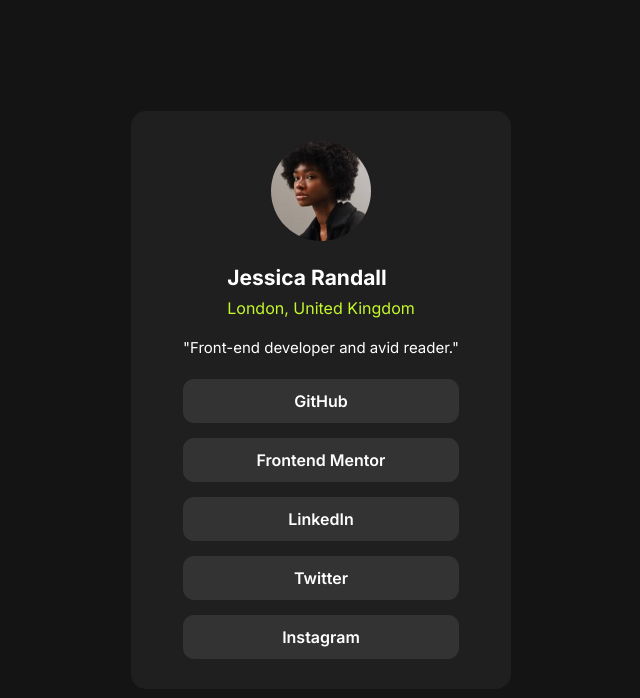
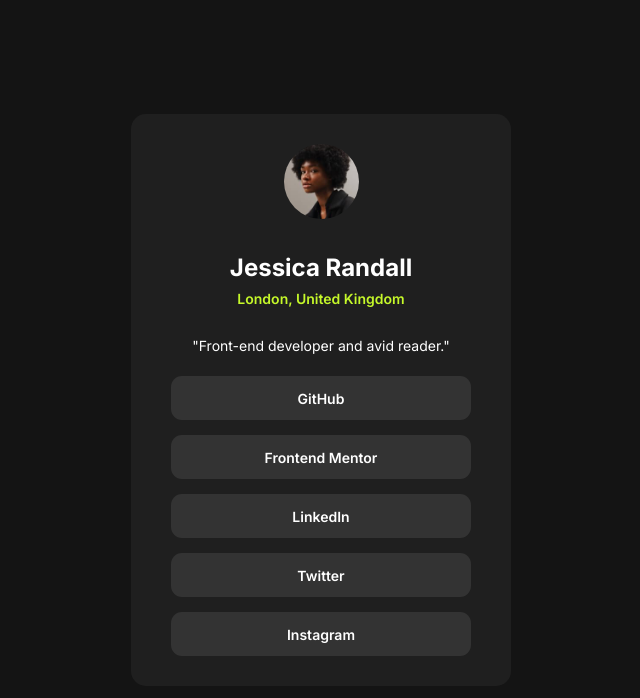
Before and after one commit to Talika-Bajaj/Social-Links-Profile, a plain HTML site: page index.html in a window 1280 px wide. Shown: the whole page, without its empty margins (319-959 px from the left). Drawn offline with Linux system fonts and the light colour scheme.

Commit message:
Update files

```diff
--- a/index.html
+++ b/index.html
@@ -1,16 +1,17 @@
 <!DOCTYPE html>
 <html lang="en">
+
 <head>
   <meta charset="UTF-8">
-  <meta name="viewport" content="width=device-width, initial-scale=1.0"> <!-- displays site properly based on user's device -->
+  <meta name="viewport" content="width=device-width, initial-scale=1.0">
+  <!-- displays site properly based on user's device -->
 
   <link rel="icon" type="image/png" sizes="32x32" href="./assets/images/favicon-32x32.png">
   <link rel="stylesheet" href="style.css">
+  <title>Social links profile</title>
 
-  <title>Frontend Mentor | Social links profile</title>
+</head>
 
-  <!-- Feel free to remove these styles or customise in your own stylesheet 👍 -->
-</head>
 <body>
   <main>
 
@@ -18,15 +19,17 @@
       <div class="info">
 
         <div class="img">
-          <img src="assets/images/avatar-jessica.jpeg" height="100" alt="">
+          <img src="assets/images/avatar-jessica.jpeg" alt="avatar-jessica">
         </div>
+
         <div class="heading">
           <h2 class="name">Jessica Randall</h2>
           <h3 class="place">London, United Kingdom</h3>
         </div>
+
         <div class="para">
           <p class="p1">"Front-end developer and avid reader."</p>
-          <div class="links">
+
           <ul class="list">
             <li><a>GitHub</a></li>
             <li><a>Frontend Mentor</a></li>
@@ -35,10 +38,12 @@
             <li><a>Instagram</a></li>
           </ul>
         </div>
+
       </div>
     </div>
-    </div>
+
   </main>
 
 </body>
+
 </html>
--- a/style.css
+++ b/style.css
@@ -23,49 +23,54 @@ body {
     align-items: center;
 }
 
+main {
+    margin: 50px auto;
+}
+
 .card {
     background-color: var(--Dark_Grey);
     color: var(--White);
-    padding: 30px 40px;
+    padding: 30px;
     border-radius: 15px;
-    width: 380px;
+    width: 85vw;
 }
 
 .info {
     align-items: center;
     display: flex;
     flex-direction: column;
-    gap: 20px;
+    gap: 30px;
 }
 
 .img img {
     cursor: pointer;
     border-radius: 50%;
+    height: 75px;
 }
 
 .heading {
     cursor: pointer;
-}
-
-.name {
-    font-size: 21px;
+    text-align: center;
 }
 
 .place {
-    font-size: 16px;
+    font-size: 14px;
     margin-top: 8px;
     color: var(--Green);
-    font-weight: 400;
+    font-weight: 600;
 }
 
 .para {
     display: flex;
     flex-direction: column;
     gap: 22px;
+    align-items: center;
+    justify-content: center;
+    width: 100%;
 }
 
 .p1 {
-    font-size: 15px;
+    font-size: 14px;
 }
 
 .list {
@@ -73,15 +78,17 @@ body {
     flex-direction: column;
     gap: 15px;
     text-align: center;
+    width: 100%;
 }
 
 .list li {
     list-style-type: none;
     background-color: var(--Grey);
-    padding: 12px 15px;
+    padding: 13.5px 15px;
     border-radius: 11px;
     font-weight: 600;
     cursor: pointer;
+    font-size: 14px;
     transition: 0.3s ease-in-out;
 }
 
@@ -90,8 +97,9 @@ body {
 }
 
 
-@media screen and (max-width: 390px) {
+@media screen and (width> 420px) {
     .card {
-        width: 320px;
+        width: 380px;
+        padding: 30px 40px;
     }
 }
```
Lines whose indentation alone changed are shown as unchanged.
